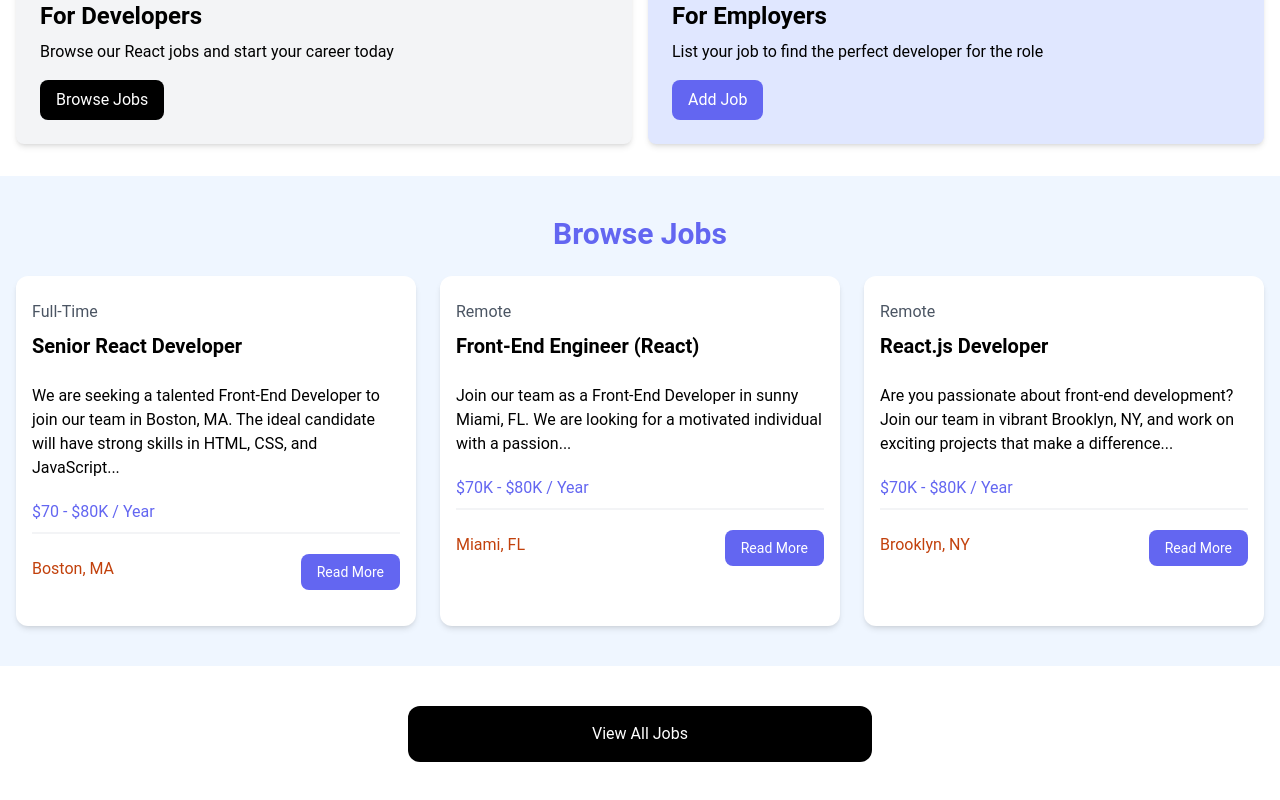
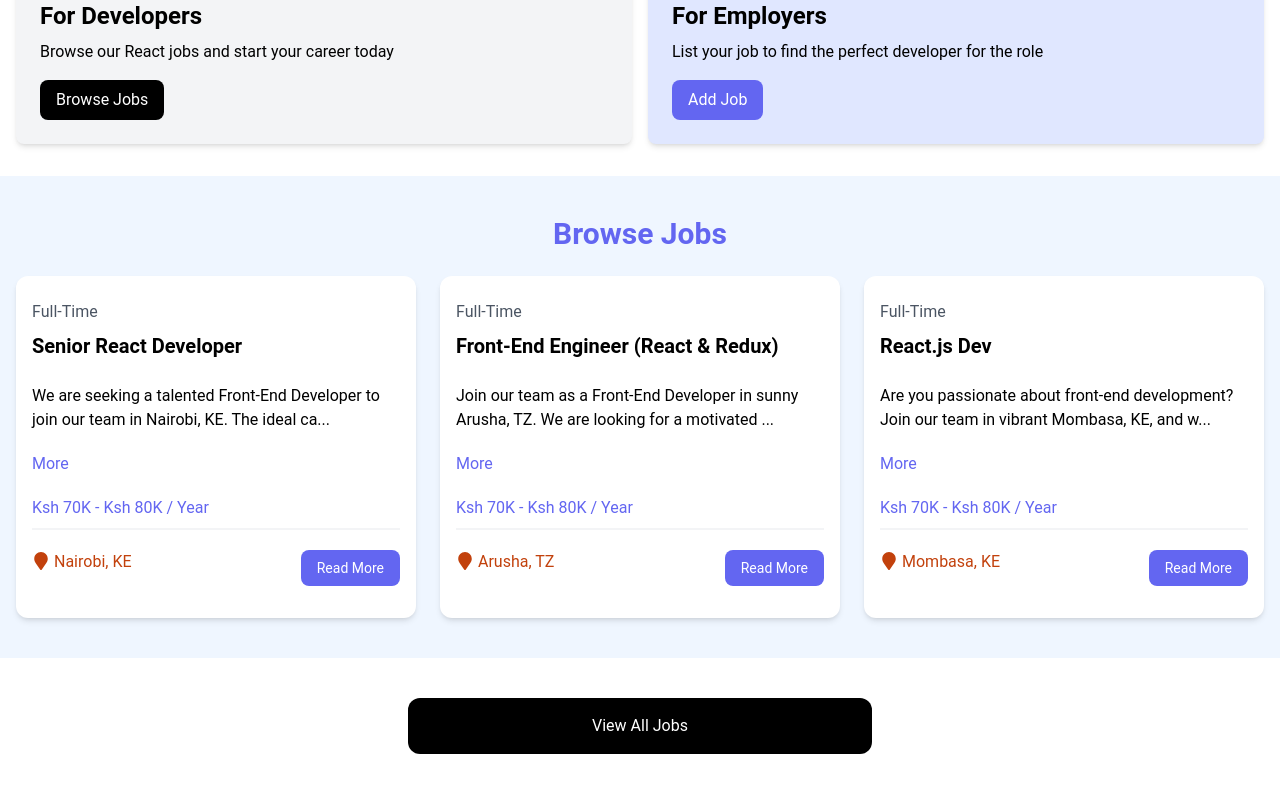
Before and after one commit to claudiahW/employmenthub, a React (Vite) app: page / in a window 1280 px wide. Shown: the part 432-1232 px from the top of the page. Built offline with nearby package versions, Linux system fonts and the light colour scheme.

Commit message:
add react router

```diff
--- a/package.json
+++ b/package.json
@@ -11,7 +11,9 @@
   },
   "dependencies": {
     "react": "^18.2.0",
-    "react-dom": "^18.2.0"
+    "react-dom": "^18.2.0",
+    "react-icons": "^5.0.1",
+    "react-router-dom": "^6.22.3"
   },
   "devDependencies": {
     "@types/react": "^18.2.66",
--- a/src/App.jsx
+++ b/src/App.jsx
@@ -1,6 +1,9 @@
+import {  } from "react-router-dom";
 import Navbar from "./components/Navbar";
 import Hero from "./components/Hero";
 import HomeCards from "./components/HomeCards";
+import JobListings from "./components/JobListings";
+import ViewAllJobs from "./components/ViewAllJobs";
 
 const App = () => {
   return (
@@ -8,120 +11,8 @@ const App = () => {
    <Navbar />
    <Hero />
    <HomeCards />
-
-
-     {/* Browse Jobs  */}
-    <section className="bg-blue-50 px-4 py-10">
-      <div className="container-xl lg:container m-auto">
-        <h2 className="text-3xl font-bold text-indigo-500 mb-6 text-center">
-          Browse Jobs
-        </h2>
-        <div className="grid grid-cols-1 md:grid-cols-3 gap-6">
-
-         {/* Job Listing 1  */}
-          <div className="bg-white rounded-xl shadow-md relative">
-            <div className="p-4">
-              <div className="mb-6">
-                <div className="text-gray-600 my-2">Full-Time</div>
-                <h3 className="text-xl font-bold">Senior React Developer</h3>
-              </div>
-
-              <div className="mb-5">
-               We are seeking a talented Front-End Developer to join our team in Boston, MA. The ideal candidate will have strong skills in HTML, CSS, and JavaScript...
-              </div>
-
-              <h3 className="text-indigo-500 mb-2">$70 - $80K / Year</h3>
-
-              <div className="border border-gray-100 mb-5"></div>
-
-              <div className="flex flex-col lg:flex-row justify-between mb-4">
-                <div className="text-orange-700 mb-3">
-                  <i className="fa-solid fa-location-dot text-lg"></i>
-                  Boston, MA
-                </div>
-                <a
-                  href="job.html"
-                  className="h-[36px] bg-indigo-500 hover:bg-indigo-600 text-white px-4 py-2 rounded-lg text-center text-sm"
-                >
-                 Read More
-                </a>
-              </div>
-            </div>
-          </div>
-
-           {/* Job Listing 2  */}
-          <div className="bg-white rounded-xl shadow-md relative">
-            <div className="p-4">
-              <div className="mb-6">
-                <div className="text-gray-600 my-2">Remote</div>
-                <h3 className="text-xl font-bold">Front-End Engineer (React)</h3>
-              </div>
-
-              <div className="mb-5">
-               Join our team as a Front-End Developer in sunny Miami, FL. We are looking for a motivated individual with a passion...
-              </div>
-
-              <h3 className="text-indigo-500 mb-2">$70K - $80K / Year</h3>
-
-              <div className="border border-gray-100 mb-5"></div>
-
-              <div className="flex flex-col lg:flex-row justify-between mb-4">
-                <div className="text-orange-700 mb-3">
-                  <i className="fa-solid fa-location-dot text-lg"></i>
-                  Miami, FL
-                </div>
-                <a
-                  href="job.html"
-                  className="h-[36px] bg-indigo-500 hover:bg-indigo-600 text-white px-4 py-2 rounded-lg text-center text-sm"
-                >
-                 Read More
-                </a>
-              </div>
-            </div>
-          </div>
-
-           {/* Job Listing 3  */}
-          <div className="bg-white rounded-xl shadow-md relative">
-            <div className="p-4">
-              <div className="mb-6">
-                <div className="text-gray-600 my-2">Remote</div>
-                <h3 className="text-xl font-bold">React.js Developer</h3>
-              </div>
-
-              <div className="mb-5">
-                Are you passionate about front-end development? Join our team in vibrant Brooklyn, NY, and work on exciting projects that make a difference...
-              </div>
-
-              <h3 className="text-indigo-500 mb-2">$70K - $80K / Year</h3>
-
-              <div className="border border-gray-100 mb-5"></div>
-
-              <div className="flex flex-col lg:flex-row justify-between mb-4">
-                <div className="text-orange-700 mb-3">
-                  <i className="fa-solid fa-location-dot text-lg"></i>
-                  Brooklyn, NY
-                </div>
-                <a
-                  href="job.html"
-                  className="h-[36px] bg-indigo-500 hover:bg-indigo-600 text-white px-4 py-2 rounded-lg text-center text-sm"
-                >
-                 Read More
-                </a>
-              </div>
-            </div>
-          </div>
-        </div>
-      </div>
-    </section>
-
-    <section className="m-auto max-w-lg my-10 px-6">
-      <a
-        href="jobs.html"
-        className="block bg-black text-white text-center py-4 px-6 rounded-xl hover:bg-gray-700"
-        >View All Jobs</a
-      >
-    </section>
-
+  <JobListings />
+  <ViewAllJobs />
    </>
   );
 };
--- /dev/null
+++ b/src/components/JobListing.jsx
@@ -0,0 +1,50 @@
+import { useState } from "react"
+import { FaMapMarker } from 'react-icons/fa'
+const JobListing = ({ job }) => {
+const [showFullDescription, setShowFullDescription] = useState(false)
+
+let description = job.description
+if(!showFullDescription) {
+    description = description.substring(0, 91) + '...'
+ }
+
+  return (
+    <div className="bg-white rounded-xl shadow-md relative">
+          <div className="p-4">
+            <div className="mb-6">
+              <div className="text-gray-600 my-2">{ job.type }</div>
+              <h3 className="text-xl font-bold">{ job.title } </h3>
+            </div>
+
+            <div className="mb-5">
+           {description}
+            </div>
+
+            <button
+            onClick={() => setShowFullDescription((prevState) => !prevState)} className="text-indigo-500 mb-5 hover:text-indigo-600">
+                { showFullDescription ? 'Less' : 'More' }
+            </button>
+
+
+            <h3 className="text-indigo-500 mb-2">{ job.salary} / Year</h3>
+
+            <div className="border border-gray-100 mb-5"></div>
+
+            <div className="flex flex-col lg:flex-row justify-between mb-4">
+              <div className="text-orange-700 mb-3">
+               <FaMapMarker className="inline text-lg mb-1 mr-1"/>
+               { job.location }
+              </div>
+              <a
+                href={`/job/${job.id}`}
+                className="h-[36px] bg-indigo-500 hover:bg-indigo-600 text-white px-4 py-2 rounded-lg text-center text-sm"
+              >
+               Read More
+              </a>
+            </div>
+          </div>
+        </div>
+  )
+}
+
+export default JobListing
--- /dev/null
+++ b/src/components/JobListings.jsx
@@ -0,0 +1,24 @@
+import JobListing from './JobListing';
+import jobs from '../jobs.json';
+
+const JobListings = () => {
+    const recentJobs = jobs.slice(0, 3);
+  return (
+    <section className="bg-blue-50 px-4 py-10">
+    <div className="container-xl lg:container m-auto">
+      <h2 className="text-3xl font-bold text-indigo-500 mb-6 text-center">
+        Browse Jobs
+      </h2>
+      <div className="grid grid-cols-1 md:grid-cols-3 gap-6">
+        {recentJobs.map((job) => (
+           <JobListing key={job.id} job={ job } />
+        )) }
+
+      </div>
+    </div>
+  </section>
+
+  )
+}
+
+export default JobListings
--- /dev/null
+++ b/src/components/ViewAllJobs.jsx
@@ -0,0 +1,13 @@
+const ViewAllJobs = () => {
+  return (
+    <section className="m-auto max-w-lg my-10 px-6">
+      <a
+        href="/jobs"
+        className="block bg-black text-white text-center py-4 px-6 rounded-xl hover:bg-gray-700"
+        >View All Jobs</a
+      >
+    </section>
+  )
+}
+
+export default ViewAllJobs
--- a/src/jobs.json
+++ b/src/jobs.json
@@ -1,12 +1,11 @@
-{
-  "jobs": [
+[
     {
       "id": "1",
       "title": "Senior React Developer",
       "type": "Full-Time",
-      "description": "We are seeking a talented Front-End Developer to join our team in Boston, MA. The ideal candidate will have strong skills in HTML, CSS, and JavaScript, with experience working with modern JavaScript frameworks such as React or Angular.",
-      "location": "Boston, MA",
-      "salary": "$70K - $80K",
+      "description": "We are seeking a talented Front-End Developer to join our team in Nairobi, KE. The ideal candidate will have strong skills in HTML, CSS, and JavaScript, with experience working with modern JavaScript frameworks such as React or Angular.",
+      "location": "Nairobi, KE",
+      "salary": "Ksh 70K - Ksh 80K",
       "company": {
         "name": "NewTek Solutions",
         "description": "NewTek Solutions is a leading technology company specializing in web development and digital solutions. We pride ourselves on delivering high-quality products and services to our clients while fostering a collaborative and innovative work environment.",
@@ -18,9 +17,9 @@
       "id": "2",
       "title": "Front-End Engineer (React & Redux)",
       "type": "Full-Time",
-      "location": "Miami, FL",
-      "description": "Join our team as a Front-End Developer in sunny Miami, FL. We are looking for a motivated individual with a passion for crafting beautiful and responsive web applications. Experience with UI/UX design principles and a strong attention to detail are highly desirable.",
-      "salary": "$70K - $80K",
+      "location": "Arusha, TZ",
+      "description": "Join our team as a Front-End Developer in sunny Arusha, TZ. We are looking for a motivated individual with a passion for crafting beautiful and responsive web applications. Experience with UI/UX design principles and a strong attention to detail are highly desirable.",
+      "salary": "Ksh 70K - Ksh 80K",
       "company": {
         "name": "Veneer Solutions",
         "description": "Veneer Solutions is a creative agency specializing in digital design and development. Our team is dedicated to pushing the boundaries of creativity and innovation to deliver exceptional results for our clients.",
@@ -32,9 +31,9 @@
       "id": "3",
       "title": "React.js Dev",
       "type": "Full-Time",
-      "location": "Brooklyn, NY",
-      "description": "Are you passionate about front-end development? Join our team in vibrant Brooklyn, NY, and work on exciting projects that make a difference. We offer competitive compensation and a collaborative work environment where your ideas are valued.",
-      "salary": "$70K - $80K",
+      "location": "Mombasa, KE",
+      "description": "Are you passionate about front-end development? Join our team in vibrant Mombasa, KE, and work on exciting projects that make a difference. We offer competitive compensation and a collaborative work environment where your ideas are valued.",
+      "salary": "Ksh 70K - Ksh 80K",
       "company": {
         "name": "Dolor Cloud",
         "description": "Dolor Cloud is a leading technology company specializing in digital solutions for businesses of all sizes. With a focus on innovation and customer satisfaction, we are committed to delivering cutting-edge products and services.",
@@ -46,9 +45,9 @@
       "id": "4",
       "title": "React Front-End Developer",
       "type": "Part-Time",
-      "description": "Join our team as a Part-Time Front-End Developer in beautiful Pheonix, AZ. We are looking for a self-motivated individual with a passion for creating engaging user experiences. This position offers flexible hours and the opportunity to work remotely.",
+      "description": "Join our team as a Part-Time Front-End Developer in beautiful Lagos, NG. We are looking for a self-motivated individual with a passion for creating engaging user experiences. This position offers flexible hours and the opportunity to work remotely.",
       "location": "Pheonix, AZ",
-      "salary": "$60K - $70K",
+      "salary": "Ksh 60K - Ksh 70K",
       "company": {
         "name": "Alpha Elite",
         "description": "Alpha Elite is a dynamic startup specializing in digital marketing and web development. We are committed to fostering a diverse and inclusive workplace where creativity and innovation thrive.",
@@ -60,9 +59,9 @@
       "id": "5",
       "title": "Full Stack React Developer",
       "type": "Full-Time",
-      "description": "Exciting opportunity for a Full-Time Front-End Developer in bustling Atlanta, GA. We are seeking a talented individual with a passion for building elegant and scalable web applications. Join our team and make an impact!",
-      "location": "Atlanta, GA",
-      "salary": "$90K - $100K",
+      "description": "Exciting opportunity for a Full-Time Front-End Developer in bustling Kigali, RW. We are seeking a talented individual with a passion for building elegant and scalable web applications. Join our team and make an impact!",
+      "location": "Kigali, RW",
+      "salary": "Ksh 90K - Ksh 100K",
       "company": {
         "name": "Browning Technologies",
         "description": "Browning Technologies is a rapidly growing technology company specializing in e-commerce solutions. We offer a dynamic and collaborative work environment where employees are encouraged to think creatively and innovate.",
@@ -74,9 +73,9 @@
       "id": "6",
       "title": "React Native Developer",
       "type": "Full-Time",
-      "description": "Join our team as a Front-End Developer in beautiful Portland, OR. We are looking for a skilled and enthusiastic individual to help us create innovative web solutions. Competitive salary and great benefits package available.",
-      "location": "Portland, OR",
-      "salary": "$100K - $110K",
+      "description": "Join our team as a Front-End Developer in beautiful Eldoret, KE. We are looking for a skilled and enthusiastic individual to help us create innovative web solutions. Competitive salary and great benefits package available.",
+      "location": "Eldoret, KE",
+      "salary": "Ksh 100K - Ksh 110K",
       "company": {
         "name": "Port Solutions INC",
         "description": "Port Solutions is a leading technology company specializing in software development and digital marketing. We are committed to providing our clients with cutting-edge solutions and our employees with a supportive and rewarding work environment.",
@@ -85,4 +84,3 @@
       }
     }
   ]
-}
```
Also changed, not shown: 1 other file (tests, documents, lock files or other folders).
